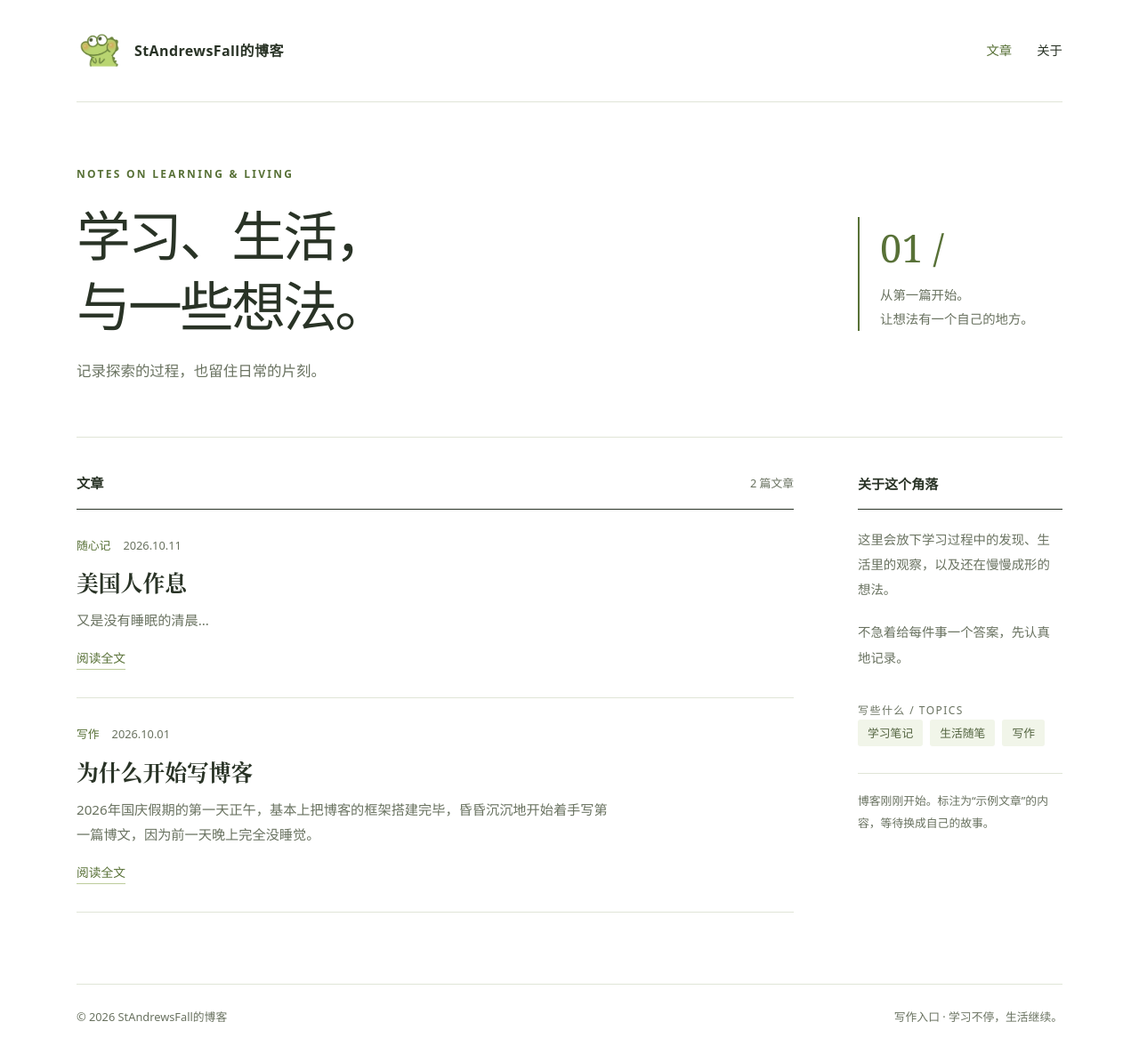
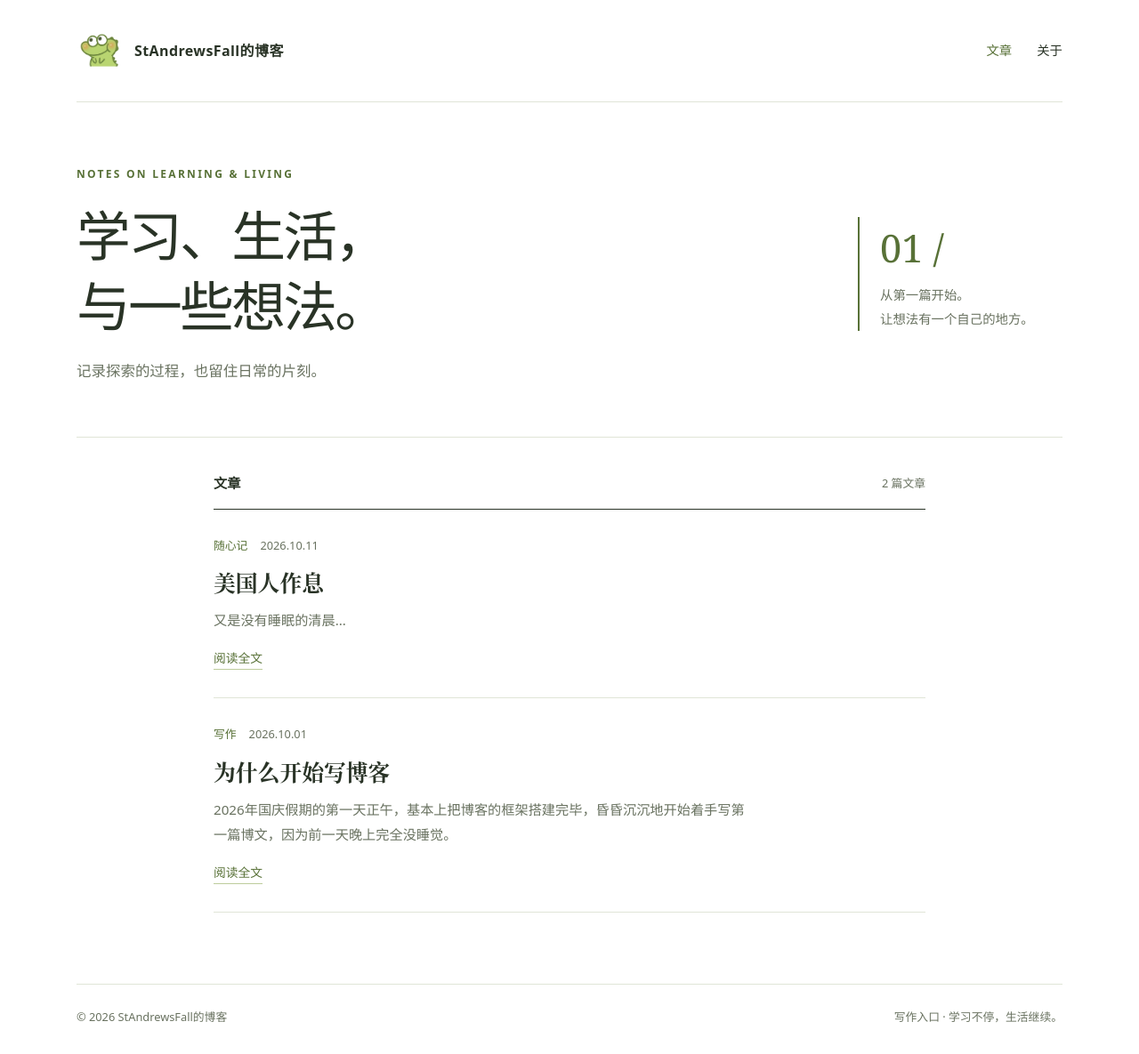
Before and after one commit to Synreri/synreri.github.io, a Jekyll site: the page built from index.html, in a window 1280 px wide. Shown: the whole page at 89% size. Built offline with Jekyll 4.4.1, drawn with Linux system fonts in a browser that asks for light colours.

Commit message:
Move about section to a standalone page

```diff
--- a/_layouts/default.html
+++ b/_layouts/default.html
@@ -13,7 +13,7 @@
   <div class="shell">
     <header class="masthead">
       <a class="brand" href="{{ '/' | relative_url }}" aria-label="{{ site.title | escape }}首页"><img class="mark" src="{{ '/assets/images/avatar.jpg' | relative_url }}" width="52" height="52" alt=""><span>{{ site.title | escape }}</span></a>
-      <nav class="nav" aria-label="主导航"><a href="{{ '/' | relative_url }}"{% if page.url == '/' %} aria-current="page"{% endif %}>文章</a><a href="{{ '/' | relative_url }}#about">关于</a></nav>
+      <nav class="nav" aria-label="主导航"><a href="{{ '/' | relative_url }}"{% if page.url == '/' %} aria-current="page"{% endif %}>文章</a><a href="{{ '/about/' | relative_url }}"{% if page.url == '/about/' %} aria-current="page"{% endif %}>关于</a></nav>
     </header>
     <main id="main" tabindex="-1">{{ content }}</main>
     <footer><span>© {{ site.time | date: '%Y' }} {{ site.title | escape }}</span><span><a href="https://github.com/synreri/synreri.github.io/tree/main/_posts" target="_blank" rel="noopener noreferrer">写作入口</a><span aria-hidden="true"> · </span>学习不停，生活继续。</span></footer>
--- a/assets/js/legacy-links.js
+++ b/assets/js/legacy-links.js
@@ -1,6 +1,10 @@
 // Preserve links shared from the first version of the blog.
 const previousPosts = {begin: '/posts/begin/', learning: '/posts/learning/', ordinary: '/posts/ordinary/'};
 function resolvePreviousLink() {
+  if (location.hash === '#about') {
+    location.replace('/about/');
+    return;
+  }
   const slug = location.hash.startsWith('#post/') ? location.hash.slice(6) : '';
   if (Object.hasOwn(previousPosts, slug)) location.replace(previousPosts[slug]);
 }
--- a/index.html
+++ b/index.html
@@ -5,7 +5,7 @@ layout: default
   <div><div class="eyebrow">Notes on learning & living</div><h1 id="home-title">学习、生活，<br>与一些想法。</h1><p>记录探索的过程，也留住日常的片刻。</p></div>
   <div class="margin-note"><div class="number">01 /</div><p>从第一篇开始。<br>让想法有一个自己的地方。</p></div>
 </section>
-<div class="content">
+<div class="content home-posts">
   <section aria-labelledby="posts-title">
     <h2 class="section-label" id="posts-title">文章<span>{{ site.posts | size }} 篇文章</span></h2>
     {% for post in site.posts %}
@@ -15,5 +15,4 @@ layout: default
     </article>
     {% else %}<p class="empty">第一篇文章，正在路上。</p>{% endfor %}
   </section>
-  <aside class="sidebar" id="about" tabindex="-1"><h2>关于这个角落</h2><p>这里会放下学习过程中的发现、生活里的观察，以及还在慢慢成形的想法。</p><p>不急着给每件事一个答案，先认真地记录。</p><div class="small-title">写些什么 / Topics</div><div class="topics"><span class="topic">学习笔记</span><span class="topic">生活随笔</span><span class="topic">写作</span></div><p class="note">博客刚刚开始。标注为“示例文章”的内容，等待换成自己的故事。</p></aside>
 </div>
```
Also changed, not shown: about.html (added, +18 -0 lines), assets/css/style.css.
